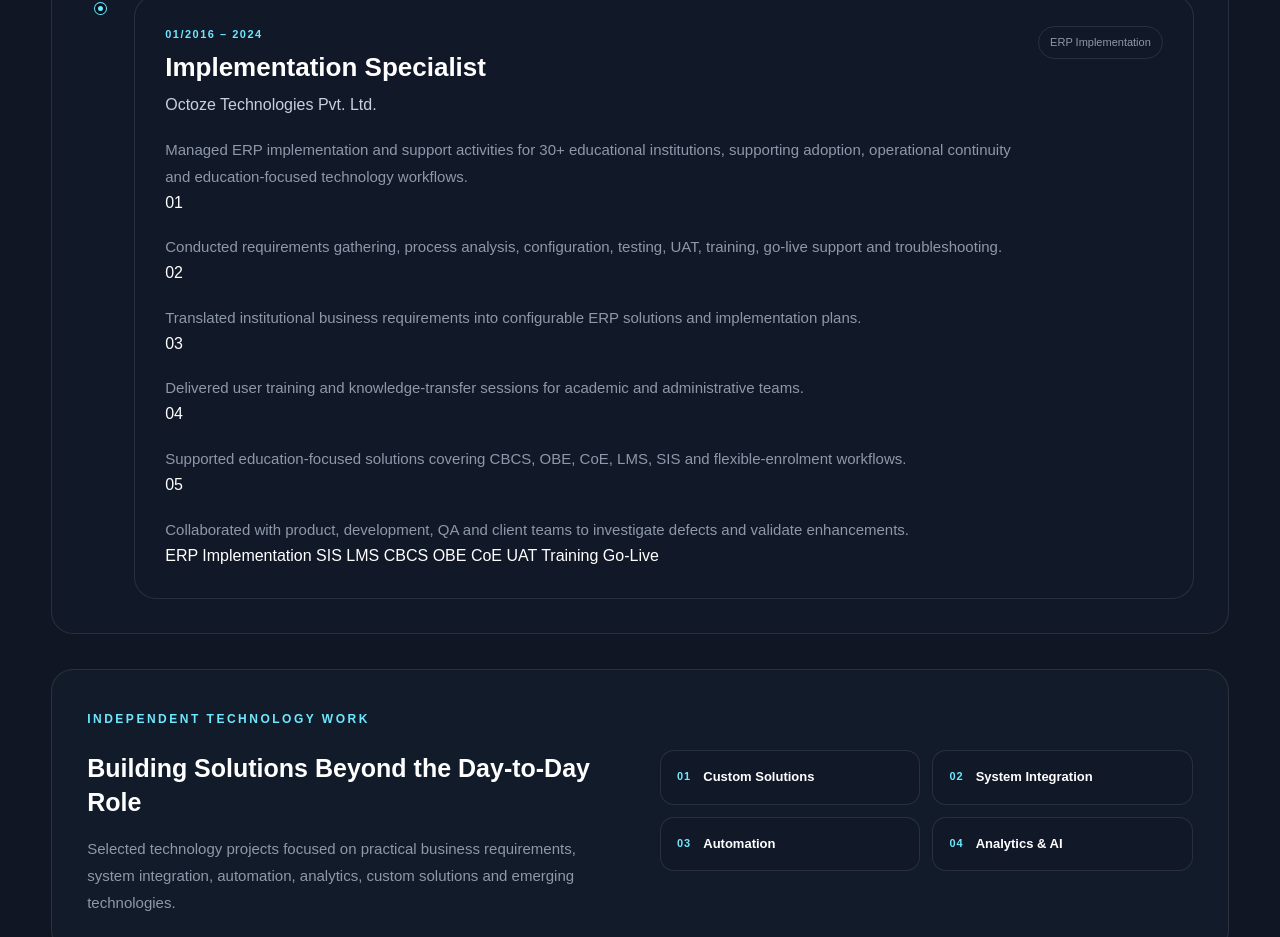
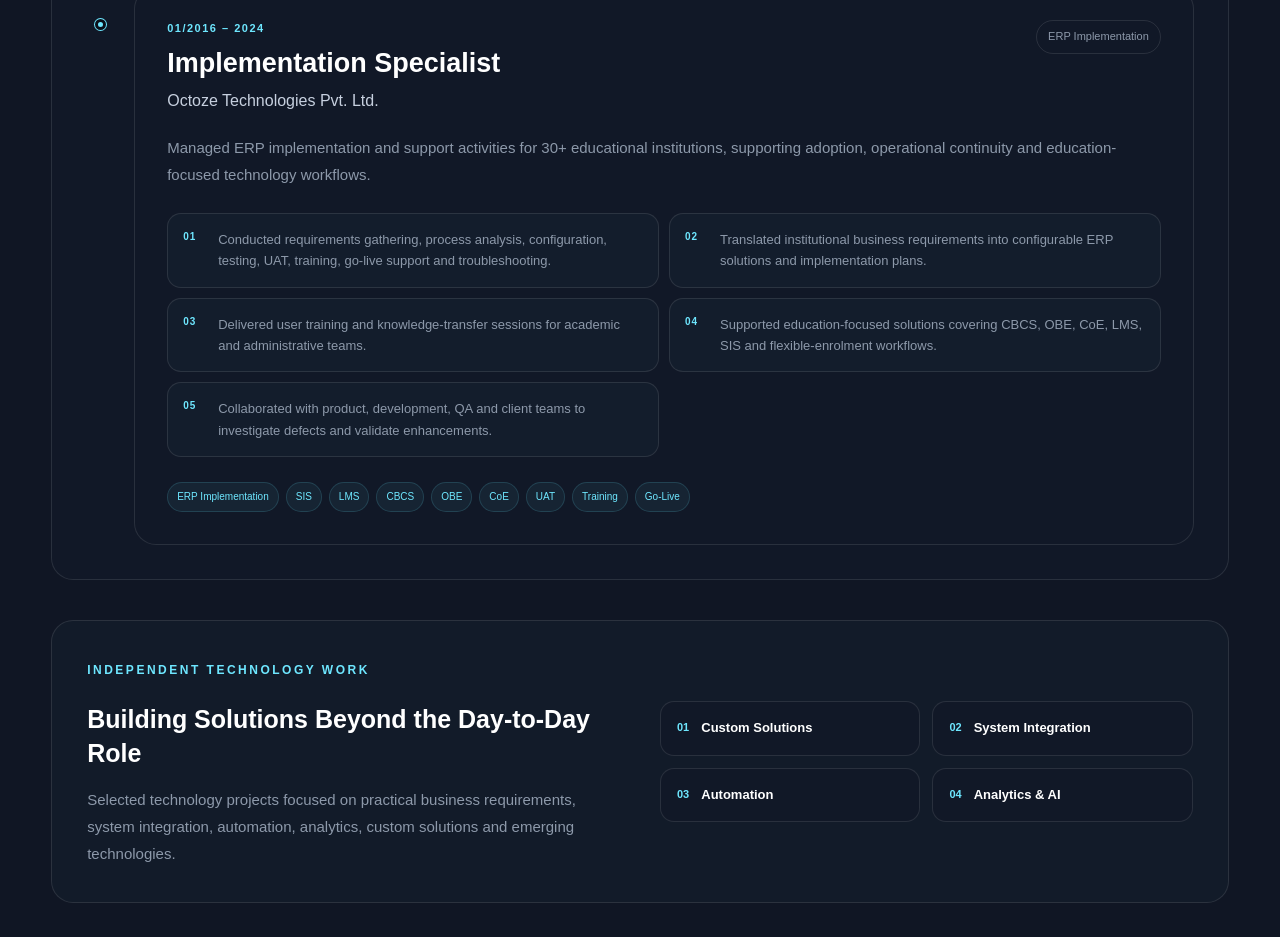
Before and after one commit to satishkumar474/satishkumar474.github.io, a plain HTML site: page index.html in a window 1280 px wide. Shown: the part 4966-5903 px from the top of the page. Drawn offline with Linux system fonts and the light colour scheme.

Commit message:
Refactor experience section styles in CSS

```diff
--- a/style.css
+++ b/style.css
@@ -2061,43 +2061,54 @@ footer a:hover {
    EXPERIENCE
    ========================================================= */
 
-.experience-main {
-    margin-top: 10px;
-}
-
-
-/* =========================
-   EXPERIENCE TIMELINE
-   ========================= */
-
 .experience-timeline {
     position: relative;
-}
+
+    display: flex;
+    flex-direction: column;
+
+    gap: 28px;
+
+    margin-top: 10px;
+
+    /* IMPORTANT: no outer border */
+    border: none !important;
+    background: transparent !important;
+    padding: 0 !important;
+}
+
+
+/* Timeline line */
+
+.experience-timeline::before {
+    content: "";
+
+    position: absolute;
+
+    top: 15px;
+    bottom: 15px;
+    left: 13px;
+
+    width: 1px;
+
+    background: var(--border);
+
+    z-index: 0;
+}
+
+
+/* Experience item */
 
 .experience-item {
     position: relative;
 
     display: grid;
-    grid-template-columns: 28px 1fr;
+
+    grid-template-columns: 28px minmax(0, 1fr);
 
     gap: 20px;
-}
-
-
-/* Timeline line */
-
-.experience-timeline::before {
-    content: "";
-
-    position: absolute;
-
-    top: 8px;
-    bottom: 8px;
-    left: 13px;
-
-    width: 1px;
-
-    background: var(--border);
+
+    z-index: 1;
 }
 
 
@@ -2116,7 +2127,7 @@ footer a:hover {
     width: 11px;
     height: 11px;
 
-    margin-top: 8px;
+    margin-top: 32px;
 
     background: var(--primary);
 
@@ -2128,12 +2139,12 @@ footer a:hover {
 }
 
 
-/* =========================
-   EXPERIENCE CONTENT
-   ========================= */
+/* =========================================================
+   EXPERIENCE CARD
+   ========================================================= */
 
 .experience-content {
-    padding: 30px;
+    padding: 32px;
 
     background: var(--bg-card);
 
@@ -2142,9 +2153,10 @@ footer a:hover {
     border-radius: var(--radius-lg);
 
     transition:
+        transform 0.3s ease,
         border-color 0.3s ease,
         background 0.3s ease,
-        transform 0.3s ease;
+        box-shadow 0.3s ease;
 }
 
 .experience-content:hover {
@@ -2153,10 +2165,12 @@ footer a:hover {
     background: var(--bg-card-hover);
 
     border-color: var(--border-light);
-}
-
-
-/* Top section */
+
+    box-shadow: var(--shadow);
+}
+
+
+/* Header */
 
 .experience-top {
     display: flex;
@@ -2165,7 +2179,7 @@ footer a:hover {
 
     gap: 30px;
 
-    margin-bottom: 18px;
+    margin-bottom: 20px;
 }
 
 .experience-period {
@@ -2186,7 +2200,7 @@ footer a:hover {
 
     color: var(--text);
 
-    font-size: 26px;
+    font-size: 27px;
 
     line-height: 1.3;
 }
@@ -2200,9 +2214,6 @@ footer a:hover {
     font-weight: 500;
 }
 
-
-/* Experience type */
-
 .experience-type {
     padding: 7px 11px;
 
@@ -2218,10 +2229,10 @@ footer a:hover {
 }
 
 
-/* Description */
-
-.experience-content > p {
-    max-width: 850px;
+/* Summary */
+
+.experience-summary {
+    max-width: 950px;
 
     color: var(--text-muted);
 
@@ -2231,19 +2242,72 @@ footer a:hover {
 }
 
 
-/* Tags */
-
-.experience-tags {
+/* =========================================================
+   EXPERIENCE HIGHLIGHTS
+   ========================================================= */
+
+.experience-highlights {
+    display: grid;
+
+    grid-template-columns: repeat(2, minmax(0, 1fr));
+
+    gap: 10px;
+
+    margin-top: 25px;
+}
+
+.experience-highlight {
+    display: grid;
+
+    grid-template-columns: 25px 1fr;
+
+    gap: 10px;
+
+    padding: 15px;
+
+    background: rgba(110, 231, 255, 0.025);
+
+    border: 1px solid var(--border);
+
+    border-radius: var(--radius-md);
+}
+
+.experience-highlight > span {
+    color: var(--primary);
+
+    font-size: 10px;
+    font-weight: 700;
+
+    letter-spacing: 1px;
+}
+
+.experience-highlight p {
+    margin: 0;
+
+    color: var(--text-muted);
+
+    font-size: 13px;
+
+    line-height: 1.65;
+}
+
+
+/* =========================================================
+   EXPERIENCE MODULES
+   ========================================================= */
+
+.experience-modules {
     display: flex;
+
     flex-wrap: wrap;
 
-    gap: 8px;
-
-    margin-top: 24px;
-}
-
-.experience-tags span {
-    padding: 6px 10px;
+    gap: 7px;
+
+    margin-top: 25px;
+}
+
+.experience-modules span {
+    padding: 6px 9px;
 
     background: rgba(110, 231, 255, 0.06);
 
@@ -2253,7 +2317,7 @@ footer a:hover {
 
     color: var(--primary);
 
-    font-size: 11px;
+    font-size: 10px;
 }
 
 
@@ -2268,7 +2332,7 @@ footer a:hover {
 
     gap: 40px;
 
-    margin-top: 35px;
+    margin-top: 40px;
 
     padding: 35px;
 
@@ -2278,9 +2342,6 @@ footer a:hover {
 
     border-radius: var(--radius-lg);
 }
-
-
-/* Content */
 
 .independent-work-content h3 {
     margin-top: 9px;
@@ -2303,9 +2364,6 @@ footer a:hover {
 
     line-height: 1.8;
 }
-
-
-/* Work areas */
 
 .independent-work-areas {
     display: grid;
@@ -2332,8 +2390,8 @@ footer a:hover {
     border-radius: var(--radius-md);
 
     transition:
-        border-color 0.3s ease,
-        transform 0.3s ease;
+        transform 0.3s ease,
+        border-color 0.3s ease;
 }
 
 .work-area:hover {
@@ -2347,8 +2405,6 @@ footer a:hover {
 
     font-size: 11px;
     font-weight: 700;
-
-    letter-spacing: 1px;
 }
 
 .work-area strong {
@@ -2359,31 +2415,29 @@ footer a:hover {
 
 
 /* =========================================================
-   EXPERIENCE - TABLET
+   TABLET
    ========================================================= */
 
 @media (max-width: 900px) {
+
+    .experience-highlights {
+        grid-template-columns: 1fr;
+    }
 
     .independent-work {
         grid-template-columns: 1fr;
-
-        gap: 25px;
-    }
-
-    .independent-work-content p {
-        max-width: 100%;
     }
 }
 
 
 /* =========================================================
-   EXPERIENCE - MOBILE
+   MOBILE
    ========================================================= */
 
 @media (max-width: 600px) {
 
     .experience-item {
-        grid-template-columns: 18px 1fr;
+        grid-template-columns: 18px minmax(0, 1fr);
 
         gap: 12px;
     }
@@ -2396,7 +2450,7 @@ footer a:hover {
         width: 9px;
         height: 9px;
 
-        margin-top: 9px;
+        margin-top: 25px;
     }
 
     .experience-content {
@@ -2417,13 +2471,15 @@ footer a:hover {
         align-self: flex-start;
     }
 
-    .experience-content > p {
+    .experience-summary {
         font-size: 14px;
     }
 
+    .experience-highlights {
+        grid-template-columns: 1fr;
+    }
+
     .independent-work {
-        margin-top: 25px;
-
         padding: 22px;
     }
 
@@ -2435,12 +2491,3 @@ footer a:hover {
         grid-template-columns: 1fr;
     }
 }
-/* =========================================================
-   EXPERIENCE - CLEAN TIMELINE
-   ========================================================= */
-
-.experience-main {
-    border: none !important;
-    padding: 0 !important;
-    background: transparent !important;
-}
```
